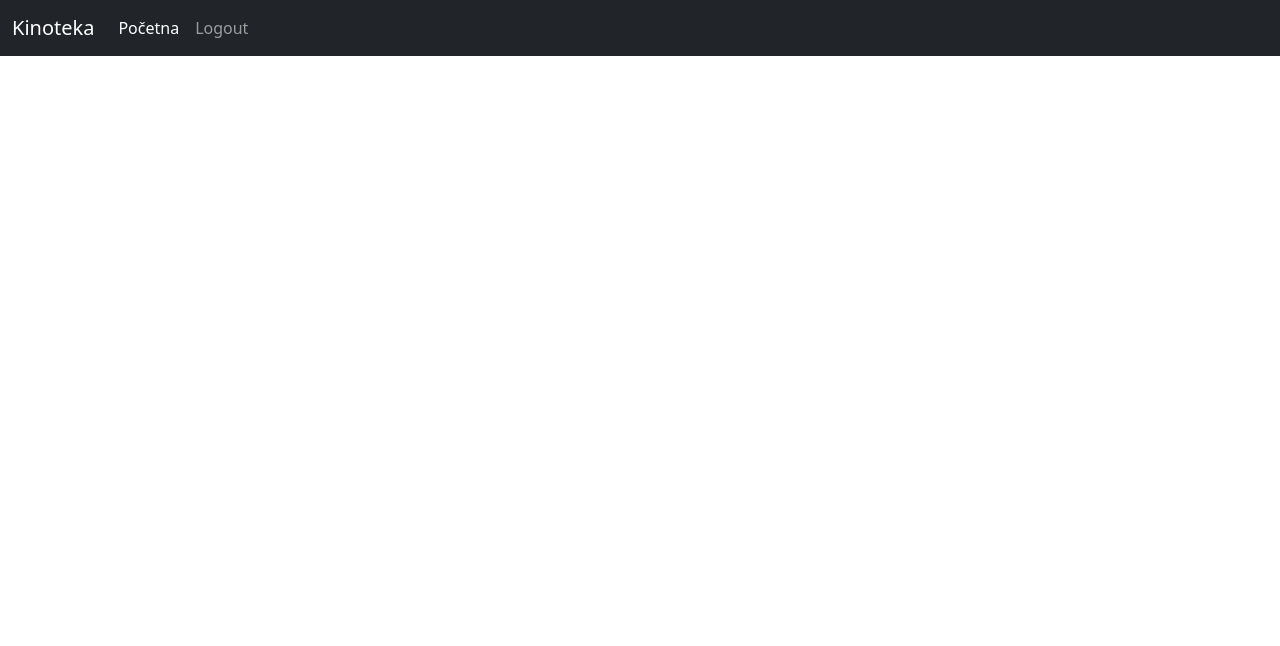
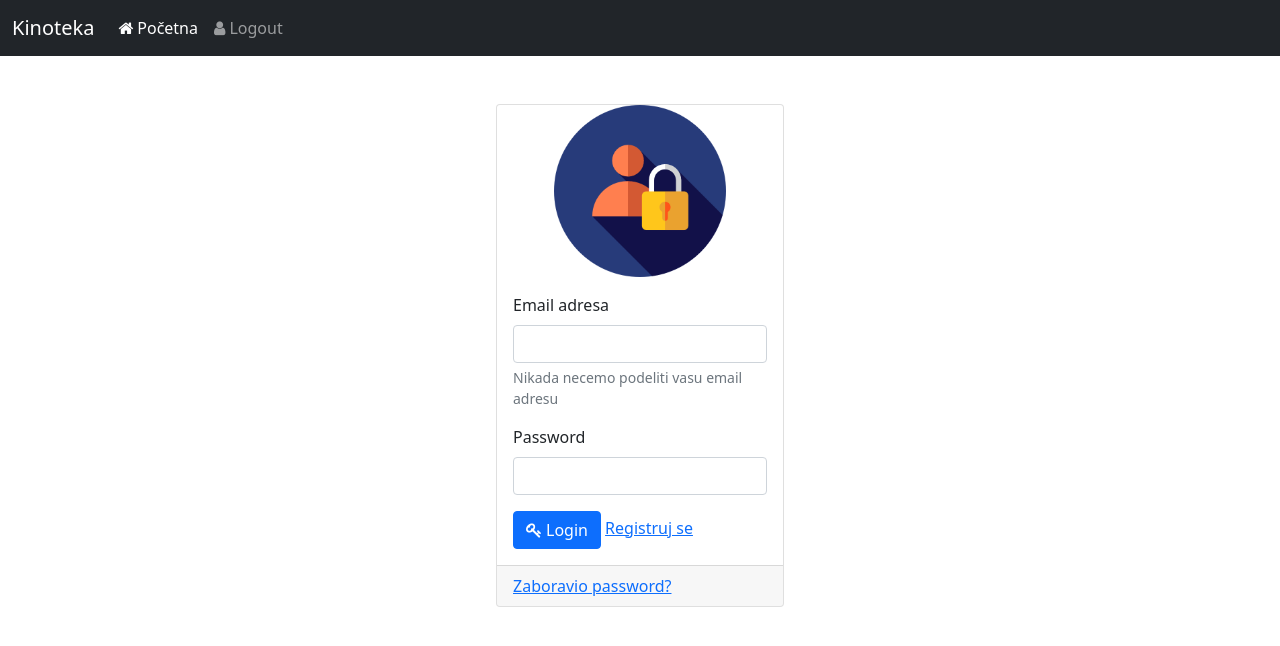
Before and after one commit to DusanVisnjic/projekatIteh2021, a PHP site: page / in a window 1280 px wide. Shown: the top 646 px of the page. Run offline with PHP 8.4, Linux system fonts and the light colour scheme; some libraries are stand-ins or nearby versions.

Commit message:
dodavanje ikona i kreiranje login forme koriscenjem bootstrap-a

```diff
--- a/public_html/index.php
+++ b/public_html/index.php
@@ -7,29 +7,39 @@
 
 
 <script type="text/javascript" src="./js/main.js"></script>
+
 </head>
 <body>
-<nav class="navbar navbar-expand-lg navbar-dark bg-dark">
-  <div class="container-fluid">
-    <a class="navbar-brand" href="#">Kinoteka</a>
-    <button class="navbar-toggler" type="button" data-bs-toggle="collapse" data-bs-target="#navbarNav" aria-controls="navbarNav" aria-expanded="false" aria-label="Toggle navigation">
-      <span class="navbar-toggler-icon"></span>
-    </button>
-    <div class="collapse navbar-collapse" id="navbarNav">
-      <ul class="navbar-nav">
-        <li class="nav-item">
-          <a class="nav-link active" aria-current="page" href="#">Početna</a>
-        </li>
-        <li class="nav-item active">
-          <a class="nav-link" href="#">Logout</a>
-          </li>
-      </ul>
-    </div>
+
+<!--//navigacioni meni-->
+<?php include_once("../templates/header.php");?>
+<br></br>
+<div class="container">
+<div class="card mx-auto" style="width:18rem;">
+  <img src="./images/login.png" class="card-img-top mx-auto" alt="Login icon" style="width:60%;">
+  <div class="card-body">
+
+            <form>
+          <div class="mb-3">
+            <label for="exampleInputEmail1" class="form-label">Email adresa</label>
+            <input type="email" class="form-control" id="exampleInputEmail1" aria-describedby="emailHelp">
+            <div id="emailHelp" class="form-text">Nikada necemo podeliti vasu email adresu</div>
+          </div>
+          <div class="mb-3">
+            <label for="exampleInputPassword1" class="form-label">Password</label>
+            <input type="password" class="form-control" id="exampleInputPassword1">
+          </div>
+          <button type="submit" class="btn btn-primary"><i class="fa fa-key">&nbsp;</i>Login</button>
+          <span><a href="#">Registruj se</a></span>
+        </form>
   </div>
-</nav>
+  <div class="card-footer"><a href="#">Zaboravio password?</a></div>
+</div>
+</div>
 
+<link rel="stylesheet" href="https://maxcdn.bootstrapcdn.com/font-awesome/4.4.0/css/font-awesome.min.css">
 <script src="https://ajax.googleapis.com/ajax/libs/jquery/3.5.1/jquery.min.js"></script>
-    <link href="https://cdn.jsdelivr.net/npm/bootstrap@5.1.3/dist/css/bootstrap.min.css" rel="stylesheet" integrity="sha384-1BmE4kWBq78iYhFldvKuhfTAU6auU8tT94WrHftjDbrCEXSU1oBoqyl2QvZ6jIW3" crossorigin="anonymous">
+<link href="https://cdn.jsdelivr.net/npm/bootstrap@5.1.3/dist/css/bootstrap.min.css" rel="stylesheet" integrity="sha384-1BmE4kWBq78iYhFldvKuhfTAU6auU8tT94WrHftjDbrCEXSU1oBoqyl2QvZ6jIW3" crossorigin="anonymous">
 <script src="https://cdn.jsdelivr.net/npm/bootstrap@5.1.3/dist/js/bootstrap.bundle.min.js" integrity="sha384-ka7Sk0Gln4gmtz2MlQnikT1wXgYsOg+OMhuP+IlRH9sENBO0LRn5q+8nbTov4+1p" crossorigin="anonymous"></script>
 </body>
 </html>
--- /dev/null
+++ b/templates/header.php
@@ -0,0 +1,18 @@
+<nav class="navbar navbar-expand-lg navbar-dark bg-dark">
+  <div class="container-fluid">
+    <a class="navbar-brand" href="#">Kinoteka</a>
+    <button class="navbar-toggler" type="button" data-bs-toggle="collapse" data-bs-target="#navbarNav" aria-controls="navbarNav" aria-expanded="false" aria-label="Toggle navigation">
+      <span class="navbar-toggler-icon"></span>
+    </button>
+    <div class="collapse navbar-collapse" id="navbarNav">
+      <ul class="navbar-nav">
+        <li class="nav-item">
+          <a class="nav-link active" aria-current="page" href="#"><i class="fa fa-home">&nbsp;</i>Početna</a>
+        </li>
+        <li class="nav-item active">
+          <a class="nav-link" href="#"><i class="fa fa-user">&nbsp;</i>Logout</a>
+          </li>
+      </ul>
+    </div>
+  </div>
+</nav>
```
Also changed, not shown: public_html/images/login.png (added), public_html/images/user.png (added).
